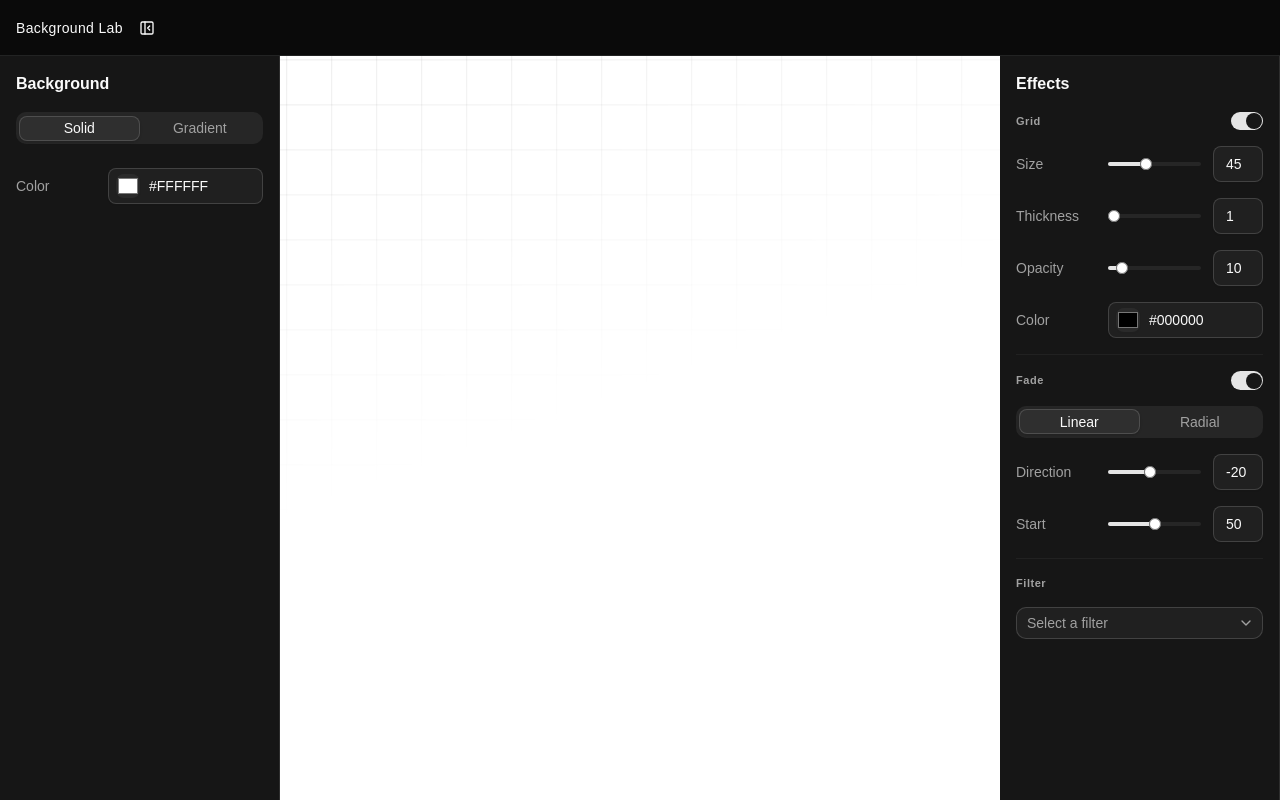
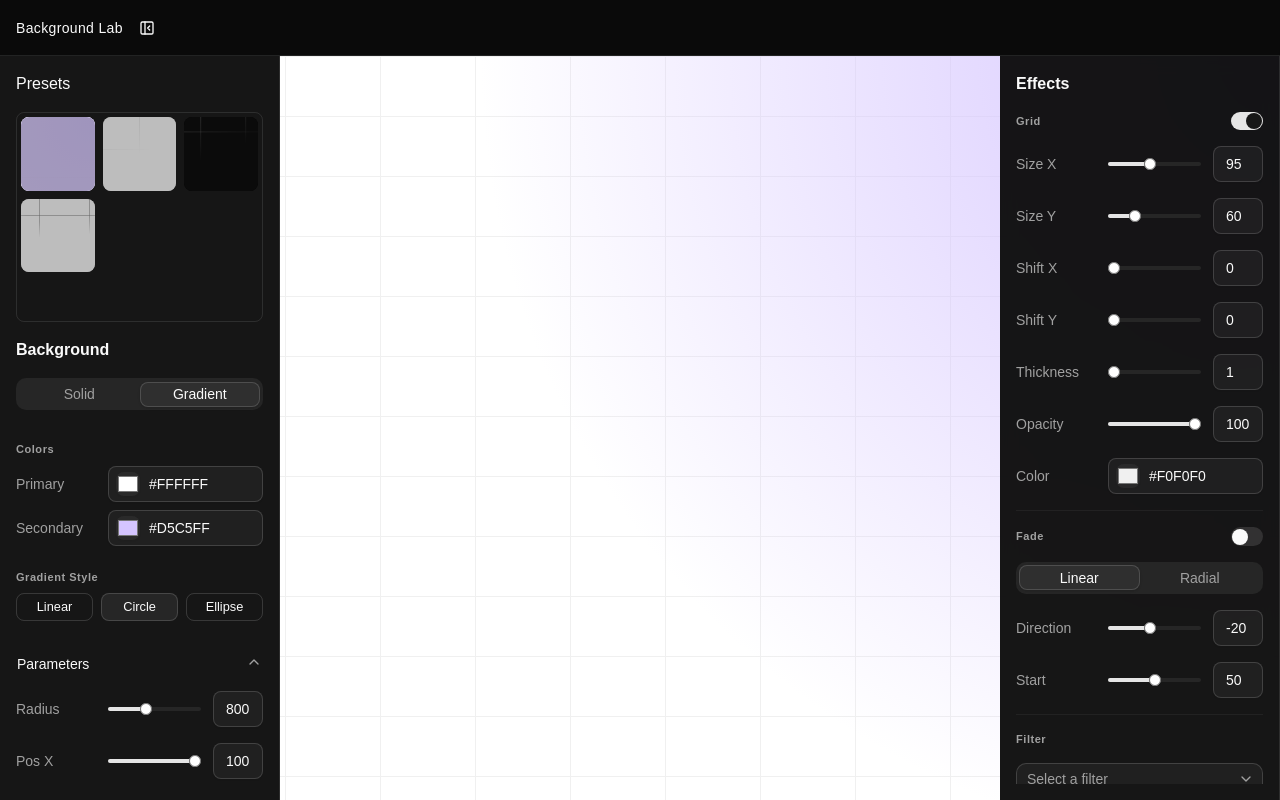
Before and after one commit to vgarmes/bg-lab, a React (Vite) app: page / in a window 1280 px wide. Built offline with nearby package versions, Linux system fonts and the light colour scheme.

Commit message:
feat: add controls

```diff
--- a/src/App.tsx
+++ b/src/App.tsx
@@ -1,10 +1,7 @@
 import { useState } from "react";
 import { SiteHeader } from "./components/site-header";
 import type { BackgroundConfig, Config } from "./types";
-import { hexToRgba, computeBackgroundGradient } from "./utils";
 import { PRESETS } from "./presets";
-import { Grain } from "./components/effects/grain";
-import { CRT } from "./components/effects/crt";
 import { LeftSidebar } from "./components/left-sidebar";
 import { RightSidebar } from "./components/right-sidebar";
 import { Sparkles, Wallpaper } from "lucide-react";
@@ -21,6 +18,7 @@ import { GridControl } from "./components/grid-control";
 import { Separator } from "./components/separator";
 import { MaskControl } from "./components/mask-control";
 import { EffectControl } from "./components/effect-control";
+import { Background } from "./components/background";
 
 function App() {
   const [isPanelOpen, setIsPanelOpen] = useState(true);
@@ -35,26 +33,6 @@ function App() {
   }
 
   const { background, grid, mask } = config;
-
-  const line = hexToRgba(grid.lineColor, grid.lineOpacity);
-
-  const maskGradient =
-    mask.type === "linear"
-      ? `linear-gradient(${mask.linear.angle}deg, transparent ${mask.linear.stop}%, white)`
-      : `radial-gradient(ellipse ${mask.radial.rx}% ${mask.radial.ry}% at ${mask.radial.posX}% ${mask.radial.posY}%, #000 ${mask.radial.innerStop}%, transparent ${mask.radial.outerStop}%)`;
-
-  const bgStyle: Record<string, string> & React.CSSProperties = {
-    "--line": line,
-    "--size": grid.size + "px",
-    background: grid.enabled
-      ? `linear-gradient(90deg,var(--line)1px,transparent 1px var(--size))calc(var(--size)*.36)50%/var(--size)var(--size),
-      linear-gradient(var(--line)1px,transparent 1px var(--size))0% calc(var(--size)*.32)/var(--size)var(--size)`
-      : "none",
-    ...(mask.enabled && {
-      WebkitMask: maskGradient,
-      mask: maskGradient,
-    }),
-  };
 
   const handleBackgroundChange = (values: Partial<BackgroundConfig>) => {
     setConfig({ ...config, background: { ...config.background, ...values } });
@@ -72,6 +50,7 @@ function App() {
             open={isPanelOpen}
             background={config.background}
             onChange={handleBackgroundChange}
+            onSelectPreset={setConfig}
           />
           <RightSidebar
             open={isPanelOpen}
@@ -85,19 +64,12 @@ function App() {
             }}
           />
 
-          <div
-            className="fixed inset-0 -z-10"
-            style={{
-              backgroundColor: background.color,
-              ...(background.type === "gradient" && {
-                backgroundImage: computeBackgroundGradient(background.gradient),
-              }),
-            }}
-          >
-            <div className="absolute inset-0" style={bgStyle}></div>
-            {config.effect === "grain" && <Grain />}
-            {config.effect === "vhs" && <CRT />}
-          </div>
+          <Background
+            background={config.background}
+            grid={config.grid}
+            mask={config.mask}
+            effect={config.effect}
+          />
         </div>
         <div className="flex lg:hidden items-stretch border-t bg-background">
           <Drawer>
@@ -159,72 +131,4 @@ function App() {
   );
 }
 
-/*
-<div style={bgStyle} aria-hidden="true" />
-      <div className="controls-panel">
-        <p className="controls-title">bg-lab</p>
-
-        <section className="controls-section">
-          <div className="section-header">
-            <h4>Grid</h4>
-            <label className="toggle">
-              <input
-                type="checkbox"
-                checked={gridEnabled}
-                onChange={(e) => setGridEnabled(e.target.checked)}
-              />
-              {gridEnabled ? "on" : "off"}
-            </label>
-          </div>
-          <div className={gridEnabled ? undefined : "controls-disabled"}>
-            <label className="control-row">
-              <span>Color</span>
-              <input
-                type="color"
-                value={lineColor}
-                onChange={(e) => setLineColor(e.target.value)}
-              />
-              <span />
-            </label>
-            <label className="control-row">
-              <span>Opacity</span>
-              <input
-                type="range"
-                min={0}
-                max={100}
-                value={lineOpacity}
-                onChange={(e) => setLineOpacity(Number(e.target.value))}
-              />
-              <span className="value">{lineOpacity}%</span>
-            </label>
-          </div>
-        </section>
-
-        <section className="controls-section">
-          <h4>Gradient Mask</h4>
-          <label className="control-row">
-            <span>Angle</span>
-            <input
-              type="range"
-              min={-180}
-              max={180}
-              value={gradientAngle}
-              onChange={(e) => setGradientAngle(Number(e.target.value))}
-            />
-            <span className="value">{gradientAngle}°</span>
-          </label>
-          <label className="control-row">
-            <span>Stop</span>
-            <input
-              type="range"
-              min={0}
-              max={100}
-              value={gradientStop}
-              onChange={(e) => setGradientStop(Number(e.target.value))}
-            />
-            <span className="value">{gradientStop}%</span>
-          </label>
-        </section>
-        */
-
 export default App;
--- /dev/null
+++ b/src/components/background.tsx
@@ -0,0 +1,39 @@
+import type { Config } from "@/types";
+import { computeBackgroundGradient, getGridStyle } from "@/utils";
+import { Grain } from "./effects/grain";
+import { CRT } from "./effects/crt";
+import { cn } from "@/lib/utils";
+
+export function Background({
+  background,
+  effect,
+  grid,
+  mask,
+  className,
+}: Config & { className?: string }) {
+  return (
+    <div
+      className={cn("absolute inset-0 -z-10", className)}
+      style={{
+        backgroundColor: background.color,
+      }}
+    >
+      {grid.enabled && (
+        <div
+          className="absolute inset-0"
+          style={getGridStyle({ grid, mask })}
+        ></div>
+      )}
+      {background.type === "gradient" && (
+        <div
+          className="absolute inset-0"
+          style={{
+            backgroundImage: computeBackgroundGradient(background.gradient),
+          }}
+        ></div>
+      )}
+      {effect === "grain" && <Grain />}
+      {effect === "vhs" && <CRT />}
+    </div>
+  );
+}
--- a/src/components/effect-control.tsx
+++ b/src/components/effect-control.tsx
@@ -23,6 +23,7 @@ export function EffectControl({ effect, onChange }: Props) {
       <Select
         value={effect ?? undefined}
         onValueChange={(v) => onChange(v as Effect)}
+        items={EFFECT_OPTIONS}
       >
         <SelectTrigger className="w-full">
           <SelectValue placeholder="Select a filter" />
--- a/src/components/grid-control.tsx
+++ b/src/components/grid-control.tsx
@@ -21,12 +21,36 @@ export function GridControl({ grid, onChange }: Props) {
         />
       </div>
       <SliderControl
-        label="Size"
-        value={grid.size}
-        onValueChange={(v) => onChange({ size: v })}
+        label="Size X"
+        value={grid.sizeX}
+        onValueChange={(v) => onChange({ sizeX: v })}
         min={10}
-        max={100}
+        max={200}
         step={1}
+      />
+      <SliderControl
+        label="Size Y"
+        value={grid.sizeY}
+        onValueChange={(v) => onChange({ sizeY: v })}
+        min={10}
+        max={200}
+        step={1}
+      />
+      <SliderControl
+        label="Shift X"
+        value={grid.shiftX}
+        onValueChange={(v) => onChange({ shiftX: v })}
+        min={0}
+        max={1}
+        step={0.01}
+      />
+      <SliderControl
+        label="Shift Y"
+        value={grid.shiftY}
+        onValueChange={(v) => onChange({ shiftY: v })}
+        min={0}
+        max={1}
+        step={0.01}
       />
       <SliderControl
         label="Thickness"
--- a/src/components/left-sidebar.tsx
+++ b/src/components/left-sidebar.tsx
@@ -1,12 +1,24 @@
-import type { BackgroundConfig } from "@/types";
+import type { BackgroundConfig, Config } from "@/types";
 import { BackgroundControl } from "./background-control";
+import { PRESETS } from "@/presets";
+import { useState } from "react";
+import { Background } from "./background";
 
 interface Props {
   open: boolean;
   background: BackgroundConfig;
   onChange: (config: Partial<BackgroundConfig>) => void;
+  onSelectPreset: (config: Config) => void;
 }
-export function LeftSidebar({ open, background, onChange }: Props) {
+export function LeftSidebar({
+  open,
+  background,
+  onChange,
+  onSelectPreset,
+}: Props) {
+  const [selectedPresetName, setSelectedPresetName] = useState<string | null>(
+    null,
+  );
   return (
     <aside
       data-open={open}
@@ -14,6 +26,37 @@ export function LeftSidebar({ open, background, onChange }: Props) {
     >
       <div className="h-full flex flex-col p-4 overflow-hidden">
         <div className="h-full overflow-y-auto overflow-x-hidden [scrollbar-width:none] [-ms-overflow-style:none] [&::-webkit-scrollbar]:hidden @container space-y-4">
+          <h2>Presets</h2>
+          <div className="relative rounded-md border border-border p-1 group">
+            <div className="flex flex-col overflow-visible h-50">
+              <div className="flex-1 overflow-y-auto overflow-x-hidden px-0 pb-0 min-h-0 grid grid-cols-3 gap-2 content-start">
+                {PRESETS.map((preset) => (
+                  <div
+                    key={preset.name}
+                    className="relative w-full aspect-square overflow-hidden rounded-md"
+                  >
+                    <button
+                      key={preset.name}
+                      onClick={() => {
+                        onSelectPreset(preset);
+                        setSelectedPresetName(preset.name);
+                      }}
+                      className="rounded-md border-2 absolute inset-0 p-1 overflow-hidden transition-all cursor-pointer  border-transparent hover:border-muted-foreground/50 bg-muted/30 aria-pressed:border-foreground"
+                      aria-pressed={preset.name === selectedPresetName}
+                      title={preset.name}
+                    />
+                    <Background
+                      className="absolute"
+                      background={preset.background}
+                      grid={preset.grid}
+                      mask={preset.mask}
+                      effect={preset.effect}
+                    />
+                  </div>
+                ))}
+              </div>
+            </div>
+          </div>
           <h2 className="text-md font-semibold">Background</h2>
           <BackgroundControl background={background} onChange={onChange} />
         </div>
@@ -21,29 +64,3 @@ export function LeftSidebar({ open, background, onChange }: Props) {
     </aside>
   );
 }
-
-/*
-  Presets
-          <div className="relative rounded-md border border-border p-1 group">
-            <div className="flex flex-col overflow-visible h-50">
-              <div className="flex-1 overflow-y-auto overflow-x-hidden px-0 pb-0 min-h-0 grid grid-cols-3 gap-2">
-                {PRESETS.map((preset) => (
-                  <button
-                    key={preset.name}
-                    onClick={() => {
-                      handleApplyPreset(preset);
-                    }}
-                    className="rounded-md border-2 w-full p-1 overflow-hidden transition-all cursor-pointer aspect-square border-transparent hover:border-muted-foreground/50 bg-muted/30 aria-pressed:border-foreground"
-                    aria-pressed={preset.name === selectedPreset?.name}
-                    title={preset.name}
-                  >
-                    <img
-                      className="w-full h-full object-contain"
-                      src="https://efecto.app/thumbnails/duck.png"
-                    />
-                  </button>
-                ))}
-              </div>
-            </div>
-          </div>
-          */
--- a/src/presets.ts
+++ b/src/presets.ts
@@ -16,7 +16,10 @@ export const DEFAULT_CONFIG: Config = {
   background: DEFAULT_BACKGROUND,
   grid: {
     enabled: true,
-    size: 45,
+    sizeX: 45,
+    sizeY: 45,
+    shiftX: 0.36,
+    shiftY: 0.32,
     lineColor: "#888888",
     lineOpacity: 100,
     lineThickness: 1,
@@ -44,13 +47,49 @@ export const EFFECT_OPTIONS: Array<{ value: Effect; label: string }> = [
   { value: "vhs", label: "VHS" },
 ];
 
+/*
+<div class="absolute inset-0 -z-10 h-full w-full bg-white bg-[linear-gradient(to_right,#f0f0f0_1px,transparent_1px),linear-gradient(to_bottom,#f0f0f0_1px,transparent_1px)] bg-[size:6rem_4rem]">
+<div class="absolute bottom-0 left-0 right-0 top-0 bg-[radial-gradient(circle_800px_at_100%_200px,#d5c5ff,transparent)]"></div></div>
+*/
+
 export const PRESETS: Preset[] = [
+  {
+    name: "Purple",
+    background: {
+      type: "gradient",
+      color: "#ffffff",
+      gradient: {
+        ...DEFAULT_BACKGROUND.gradient,
+        type: "circle",
+        color: "#d5c5ff",
+        circle: { radius: 800, posX: 100, posY: 0, fromStop: 0, toStop: 100 },
+      },
+    },
+    grid: {
+      enabled: true,
+      sizeX: 95,
+      sizeY: 60,
+      shiftX: 0,
+      shiftY: 0,
+      lineColor: "#f0f0f0",
+      lineThickness: 1,
+      lineOpacity: 100,
+    },
+    mask: {
+      ...DEFAULT_CONFIG.mask,
+      enabled: false,
+    },
+    effect: null,
+  },
   {
     name: "Modern Light",
     background: { ...DEFAULT_BACKGROUND, color: "#ffffff" },
     grid: {
       enabled: true,
-      size: 45,
+      sizeX: 100,
+      sizeY: 100,
+      shiftX: 0.36,
+      shiftY: 0.32,
       lineColor: "#000000",
       lineThickness: 1,
       lineOpacity: 10,
@@ -68,7 +107,10 @@ export const PRESETS: Preset[] = [
     background: { ...DEFAULT_BACKGROUND, color: "#000000" },
     grid: {
       enabled: true,
-      size: 45,
+      sizeX: 45,
+      sizeY: 45,
+      shiftX: 0.36,
+      shiftY: 0.32,
       lineColor: "#ffffff",
       lineThickness: 1,
       lineOpacity: 20,
@@ -81,39 +123,16 @@ export const PRESETS: Preset[] = [
     },
     effect: null,
   },
-  {
-    name: "Purple",
-    background: {
-      type: "gradient",
-      color: "#000000",
-      gradient: {
-        ...DEFAULT_BACKGROUND.gradient,
-        type: "circle",
-        color: "#d5c5ff",
-        circle: { radius: 800, posX: 100, posY: 0, fromStop: 0, toStop: 100 },
-      },
-    },
-    grid: {
-      enabled: true,
-      size: 45,
-      lineColor: "#f0f0f0",
-      lineThickness: 1,
-      lineOpacity: 20,
-    },
-    mask: {
-      ...DEFAULT_CONFIG.mask,
-      enabled: true,
-      type: "linear",
-      linear: { angle: -20, stop: 50 },
-    },
-    effect: null,
-  },
+
   {
     name: "Master System",
     background: { ...DEFAULT_BACKGROUND, color: "#ffffff" },
     grid: {
       enabled: true,
-      size: 50,
+      sizeX: 50,
+      sizeY: 50,
+      shiftX: 0.36,
+      shiftY: 0.32,
       lineColor: "#7d7d7d",
       lineThickness: 2,
       lineOpacity: 50,
--- a/src/types.ts
+++ b/src/types.ts
@@ -53,7 +53,10 @@ export interface BackgroundConfig {
 
 export interface GridConfig {
   enabled: boolean;
-  size: number;
+  sizeX: number;
+  sizeY: number;
+  shiftX: number;
+  shiftY: number;
   lineColor: string;
   lineOpacity: number;
   lineThickness: number;
--- a/src/utils.ts
+++ b/src/utils.ts
@@ -1,4 +1,4 @@
-import type { BackgroundGradientConfig } from "./types";
+import type { BackgroundGradientConfig, GridConfig, MaskConfig } from "./types";
 
 export function hexToRgba(hex: string, opacity: number): string {
   const r = parseInt(hex.slice(1, 3), 16);
@@ -17,3 +17,70 @@ export function computeBackgroundGradient(g: BackgroundGradientConfig): string {
       return `radial-gradient(ellipse ${g.ellipse.rx}% ${g.ellipse.ry}% at ${g.ellipse.posX}% ${g.ellipse.posY}%, ${g.color} ${g.ellipse.fromStop}%, transparent ${g.ellipse.toStop}%)`;
   }
 }
+
+export function getLinearMaskStyle({
+  angle,
+  stop,
+}: {
+  angle: number;
+  stop: number;
+}) {
+  return `linear-gradient(${angle}deg, transparent ${stop}%, white)`;
+}
+
+export function getEllipseMaskSyle({
+  rx,
+  ry,
+  posX,
+  posY,
+  innerStop,
+  outerStop,
+}: {
+  rx: number;
+  ry: number;
+  posX: number;
+  posY: number;
+  innerStop: number;
+  outerStop: number;
+}) {
+  return `radial-gradient(ellipse ${rx}% ${ry}% at ${posX}% ${posY}%, #000 ${innerStop}%, transparent ${outerStop}%)`;
+}
+
+export function getGridStyle({
+  mask,
+  grid,
+}: {
+  mask: MaskConfig;
+  grid: GridConfig;
+}) {
+  const line = hexToRgba(grid.lineColor, grid.lineOpacity);
+
+  const maskGradient =
+    mask.type === "linear"
+      ? getLinearMaskStyle({
+          angle: mask.linear.angle,
+          stop: mask.linear.stop,
+        })
+      : getEllipseMaskSyle({
+          rx: mask.radial.rx,
+          ry: mask.radial.ry,
+          innerStop: mask.radial.innerStop,
+          outerStop: mask.radial.outerStop,
+          posX: mask.radial.posX,
+          posY: mask.radial.posY,
+        });
+
+  return {
+    "--line": line,
+    "--sx": grid.sizeX + "px",
+    "--sy": grid.sizeY + "px",
+    background: grid.enabled
+      ? `linear-gradient(90deg,var(--line)1px,transparent 1px var(--sx))calc(var(--sx)*${grid.shiftX})50%/var(--sx)var(--sy),
+      linear-gradient(var(--line)1px,transparent 1px var(--sy))0% calc(var(--sy)*${grid.shiftY})/var(--sx)var(--sy)`
+      : "none",
+    ...(mask.enabled && {
+      WebkitMask: maskGradient,
+      mask: maskGradient,
+    }),
+  } satisfies Record<string, string> & React.CSSProperties;
+}
```
